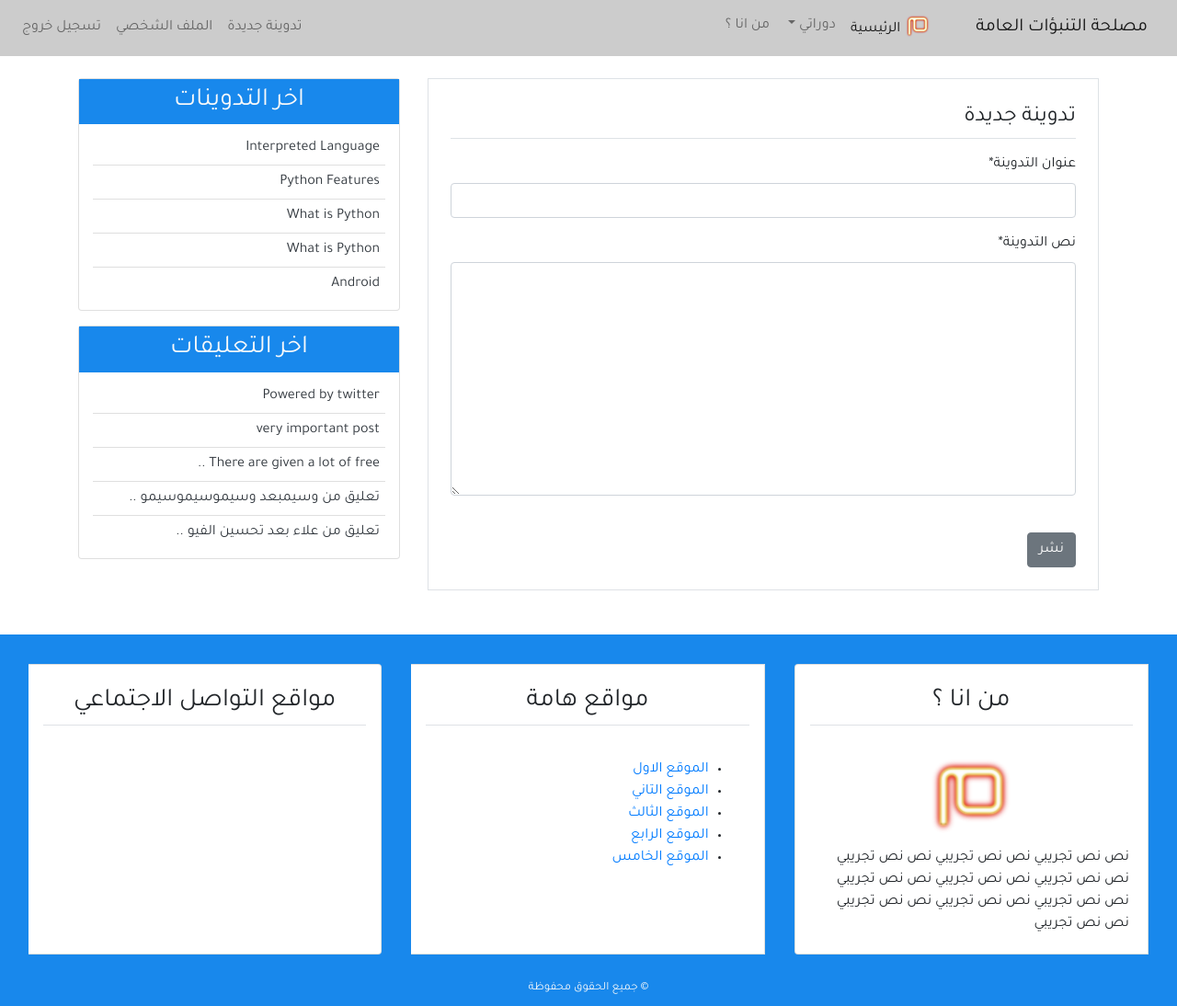
After one commit to mhammed2020/Arabic-Blog-using-django-backend-framework, a Django app: page /new_post/ in a window 1280 px wide. The commit adds this page. Shown: the whole page at 92% size. Run offline with Django 3.2, Linux system fonts and the light colour scheme; a user stored in the database is signed in; data comes from the database, SQL or seed files in the repository; both versions use the stored data as it was after the commit; some libraries are stand-ins or nearby versions.

Commit message:
End PostCreateView with CBVs

```diff
--- a/blog/forms.py
+++ b/blog/forms.py
@@ -1,8 +1,16 @@
 from django import forms
 
-from . models import Comment
+from . models import Comment,Post
 
 class NewComment(forms.ModelForm) :
     class Meta:
         model = Comment
         fields = ('name','email','body')
+
+class PostCreateForm(forms.ModelForm):
+    title = forms.CharField(label='عنوان التدوينة')
+    content = forms.CharField(label='نص التدوينة', widget=forms.Textarea)
+
+    class Meta:
+        model = Post
+        fields = ['title', 'content']
--- a/blog/models.py
+++ b/blog/models.py
@@ -1,6 +1,7 @@
 from django.db import models
 from django.contrib.auth.models import User
 from django.utils import timezone
+from django.urls import reverse
 # Create your models here.
 
 class Post(models.Model):
@@ -13,6 +14,12 @@ class Post(models.Model):
 
     def __str__(self):
         return self.title
+
+    def get_absolute_url(self):
+        # return '/detail/{}'.format(self.pk)
+        return reverse('detail', args=[self.pk])
+
+
     class Meta :
         ordering = ('-post_date',)
 
--- a/blog/templates/blog/base.html
+++ b/blog/templates/blog/base.html
@@ -69,7 +69,7 @@
 
           <ul class="navbar-nav mr-auto">
 
-            <li class="nav-item"> <a  class="nav-link" href="#"  >  تدوينة جديدة   </a> </li>
+            <li class="nav-item"> <a  class="nav-link" href="{% url 'new_post' %}"  >  تدوينة جديدة   </a> </li>
             <li class="nav-item"> <a  class="nav-link" href="{% url 'profile' %}"  > الملف الشخصي   </a> </li>
             <li class="nav-item"> <a class="nav-link"  href="{% url 'logout' %}" >  تسجيل خروج   </a> </li>
 
--- /dev/null
+++ b/blog/templates/blog/new_post.html
@@ -0,0 +1,13 @@
+{% extends 'blog/base.html' %}
+{% block content %}
+{% load crispy_forms_tags %}
+
+<div class="border p-4 mb-5">
+    <legend class="border-bottom pb-1 mb-3">تدوينة جديدة</legend>
+    <form method="POST">
+        {% csrf_token %}
+        {{form|crispy}}
+        <input class="btn btn-secondary mt-4" type="submit" value="نشر">
+    </form>
+</div>
+{% endblock content %}
--- a/blog/urls.py
+++ b/blog/urls.py
@@ -7,4 +7,8 @@ path('', views.home, name='home'),
 path('about/', views.about, name='about'),
 path('detail/<int:post_id>/', views.post_detail, name='detail'),
 
+#CBVs Usages
+path('new_post/',views.PostCreateView.as_view(),name = 'new_post'),
+
+
 ]
--- a/blog/views.py
+++ b/blog/views.py
@@ -2,10 +2,16 @@ from django.shortcuts import render,get_object_or_404
 
 from . models import Post,Comment
 
-from .forms import NewComment
+from .forms import NewComment, PostCreateForm
 # Create your views here.
+#CBVs style with  for create posts
+from django.views.generic import CreateView, UpdateView, DeleteView
+from django.contrib.auth.mixins import LoginRequiredMixin, UserPassesTestMixin
+
+
 #pagination
 from django.core.paginator import Paginator, PageNotAnInteger, EmptyPage
+#=======================================================================
 def home(request) :
     posts = Post.objects.all()
     paginator = Paginator(posts,4)
@@ -55,3 +61,16 @@ def post_detail(request,post_id) :
 
 
     return render(request,'blog/detail.html', context)
+
+#CBVs .. Usage
+
+class PostCreateView(LoginRequiredMixin,CreateView):
+    model = Post
+    # fields = ['title', 'content']
+    template_name = 'blog/new_post.html'
+
+    form_class = PostCreateForm
+
+    def form_valid(self, form):
+        form.instance.author = self.request.user
+        return super().form_valid(form)
--- a/project/settings.py
+++ b/project/settings.py
@@ -133,6 +133,7 @@ STATIC_URL = '/static/'
 CRISPY_TEMPLATE_PACK = 'bootstrap4'
 
 LOGIN_REDIRECT_URL = 'home'
+LOGIN_URL = 'login'
 
 MEDIA_ROOT = os.path.join(BASE_DIR,'media')
 MEDIA_URL ='/media/'
```
Also changed, not shown: db.sqlite3, media/profile_pics/pexels-photo-1181373.jpeg (added), media/profile_pics/pexels-photo-4560188.jpeg (added).
